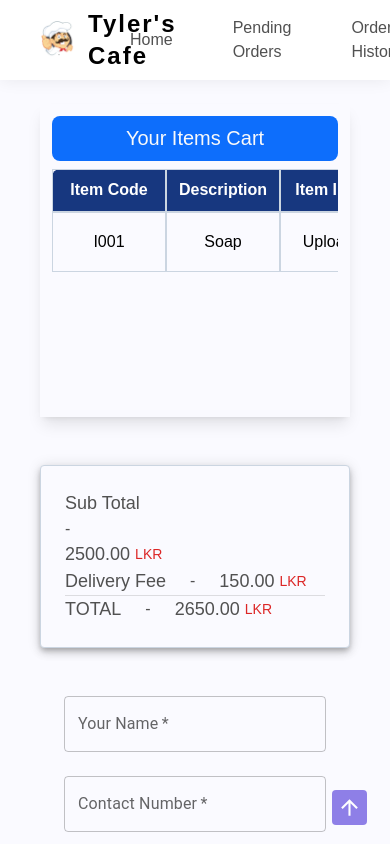
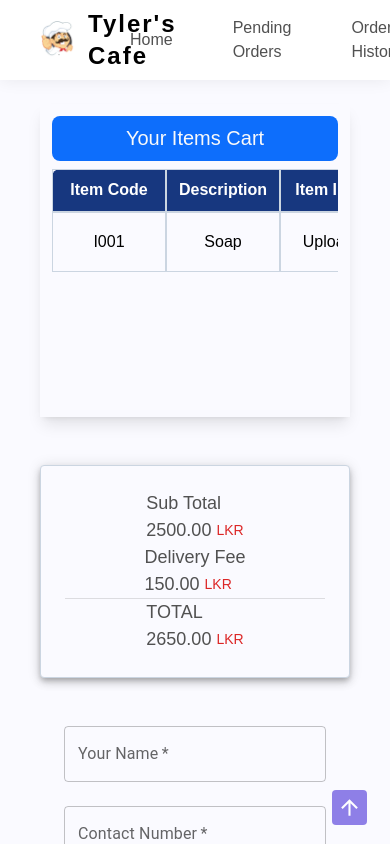
Before and after one commit to AshanSandeep06/Food-Shop-System, a React (Create React App) app in the folder frontend/: page /placeOrder in a window 390 px wide. Shown: the top 844 px of the page. Built offline with nearby package versions, Linux system fonts and the light colour scheme.

Commit message:
Content Updated

```diff
--- a/frontend/src/pages/PlaceOrder/PlaceOrder.tsx
+++ b/frontend/src/pages/PlaceOrder/PlaceOrder.tsx
@@ -30,9 +30,9 @@ const PlaceOrder = () => {
           className="md:w-1/3 sm:w-3/4 w-full border border-slate-300 grid grid-cols-1 sm:flex sm:flex-col sm:gap-4 p-6 !bg-[#FAFAFF]"
           elevation={5}
         >
-          <div className="grid sm:flex sm:items-center sm:gap-6 !text-[rgb(81,81,81)]">
+          <div className="grid justify-center sm:flex sm:items-center sm:gap-6 !text-[rgb(81,81,81)]">
             <span className="text-[18px] md:text-lg">Sub Total</span>
-            <span>-</span>
+            <span className="hidden sm:block">-</span>
             <span className="text-[18px] md:text-lg">
               2500.00{" "}
               <span className="text-sm text-red-600 relative bottom-[0.75px]">
@@ -41,9 +41,9 @@ const PlaceOrder = () => {
             </span>
           </div>
 
-          <div className="flex items-center gap-6 !text-[rgb(81,81,81)]">
+          <div className="grid justify-center sm:flex sm:items-center sm:gap-6 !text-[rgb(81,81,81)]">
             <span className="text-[18px] md:text-lg">Delivery Fee</span>
-            <span>-</span>
+            <span className="hidden sm:block">-</span>
             <span className="text-[18px] md:text-lg">
               150.00{" "}
               <span className="text-sm text-red-600 relative bottom-[0.75px]">
@@ -54,9 +54,9 @@ const PlaceOrder = () => {
 
           <Divider />
 
-          <div className="flex items-center gap-6 !text-[rgb(81,81,81)]">
+          <div className="grid justify-center sm:flex sm:items-center sm:gap-6 !text-[rgb(81,81,81)]">
             <span className="text-[18px] md:text-lg">TOTAL</span>
-            <span>-</span>
+            <span className="hidden sm:block">-</span>
             <span className="text-[18px] md:text-lg">
               2650.00{" "}
               <span className="text-sm text-red-600 relative bottom-[0.75px]">
```
